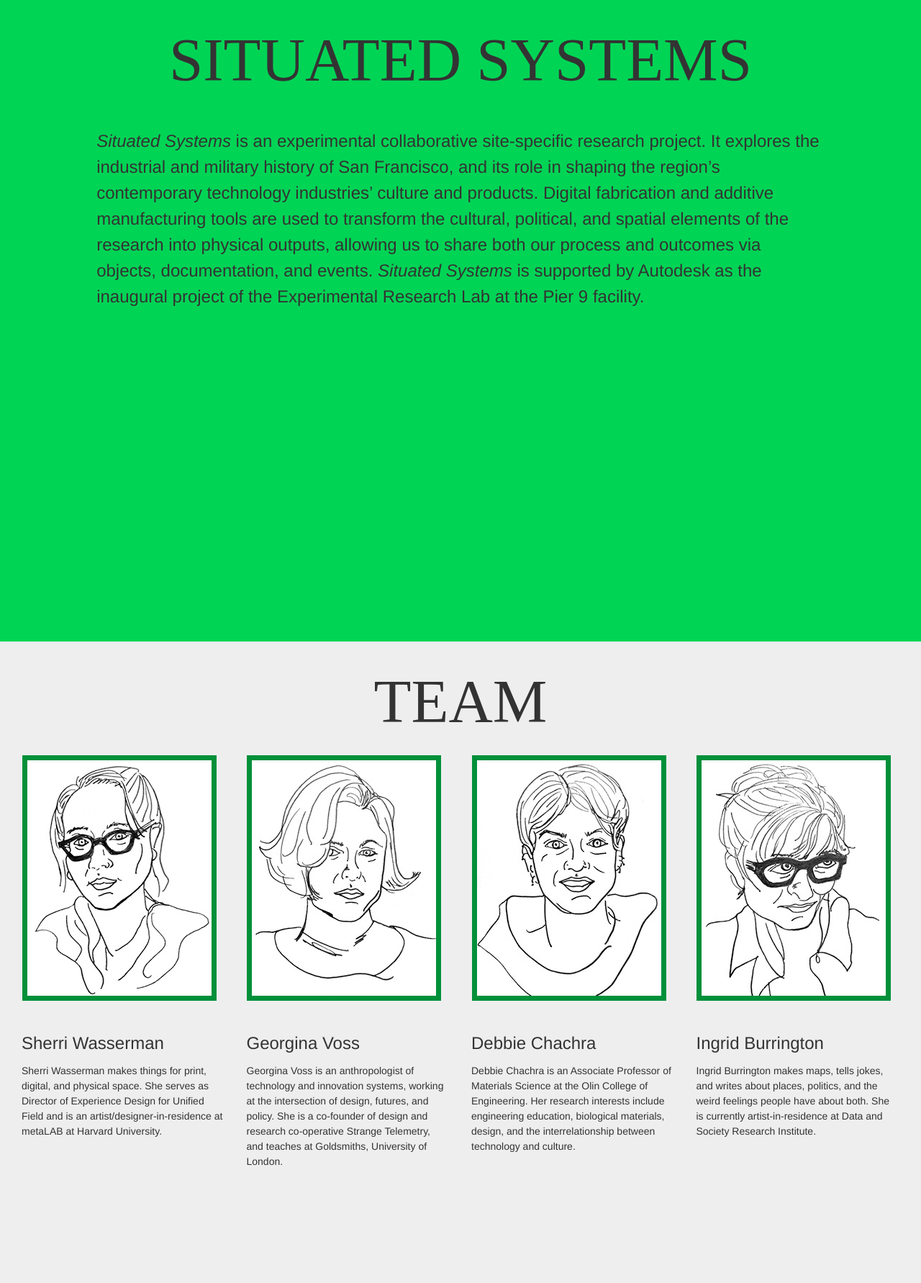
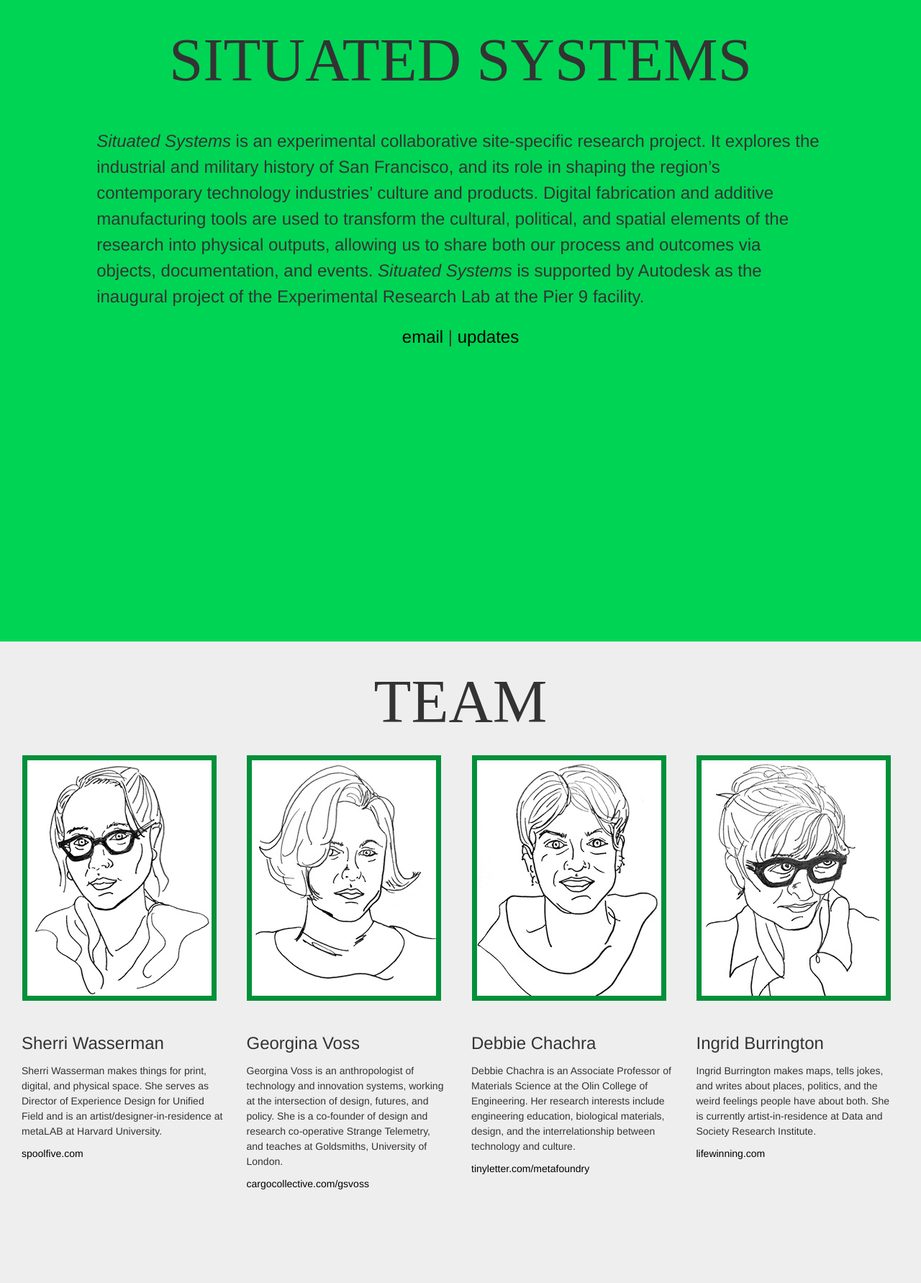
Before and after one commit to lifewinning/situated.systems, a Jekyll site: the page built from index.html, in a window 1280 px wide. Shown: the whole page at 72% size. Built offline with Jekyll 4.4.1, drawn with Linux system fonts in a browser that asks for light colours; nearby versions of some CDN libraries.

Commit message:
add websites and link to contact info

```diff
--- a/_data/team.json
+++ b/_data/team.json
@@ -2,24 +2,28 @@
 	{
 		"name":"Sherri Wasserman",
 		"bio":"Sherri Wasserman makes things for print, digital, and physical space. She serves as Director of Experience Design for Unified Field and is an artist/designer-in-residence at metaLAB at Harvard University.",
-		"photo":"s.jpg"
+		"photo":"s.jpg",
+		"website":"spoolfive.com"
 	},
 	{
 		"name": "Georgina Voss",
 		"bio": "Georgina Voss is an anthropologist of technology and innovation systems, working at the intersection of design, futures, and policy. She is a co-founder of design and research co-operative Strange Telemetry, and teaches at Goldsmiths, University of London.
 ",
-		"photo": "george.jpg"
+		"photo": "george.jpg",
+		"website":"cargocollective.com/gsvoss"
 		},
 	{
 		"name": "Debbie Chachra",
 		"bio": "Debbie Chachra is an Associate Professor of Materials Science at the Olin College of Engineering. Her research interests include engineering education, biological materials, design, and the interrelationship between technology and culture.
 ",
-		"photo": "deb.jpg"
+		"photo": "deb.jpg",
+		"website": "tinyletter.com/metafoundry"
 		},
 	{
 		"name": "Ingrid Burrington",
 		"bio": "Ingrid Burrington makes maps, tells jokes, and writes about places, politics, and the weird feelings people have about both. She is currently artist-in-residence at Data and Society Research Institute. ",
-		"photo": "ingrid.jpg"
+		"photo": "ingrid.jpg",
+		"website": "lifewinning.com"
 	}
 
 ]
--- a/css/main.scss
+++ b/css/main.scss
@@ -35,3 +35,11 @@ h1{
 	margin: .5px;
 	padding: .5em;
 }
+
+a{
+	color: black;
+}
+a:hover {
+		color: #01903A;
+		text-decoration: none;
+	}
--- a/index.html
+++ b/index.html
@@ -8,6 +8,7 @@ layout: default
       <h3>
     <em>Situated Systems</em> is an experimental collaborative site-specific research project. It explores the industrial and military history of San Francisco, and its role in shaping the region’s contemporary technology industries’ culture and products. Digital fabrication and additive manufacturing tools are used to transform the cultural, political, and spatial elements of the research into physical outputs, allowing us to share both our process and outcomes via objects, documentation, and events. <em>Situated Systems</em> is supported by Autodesk as the inaugural project of the Experimental Research Lab at the Pier 9 facility.
   </h3>
+  <center><h3><a href="mailto:situatedsystems@gmail.com">email</a> | <a href="http://tinyletter.com/situatedsystems">updates</a></h3></center>
   </div>
 
 </div>
@@ -19,6 +20,7 @@ layout: default
          	<hr>
          	<h3>{{ team.name }}</h3>
          	<p>{{ team.bio }}</p>
+          <p><a href="http://{{ team.website}}">{{team.website}}</a></p>
       </div>
       {% endfor %}
 
```
